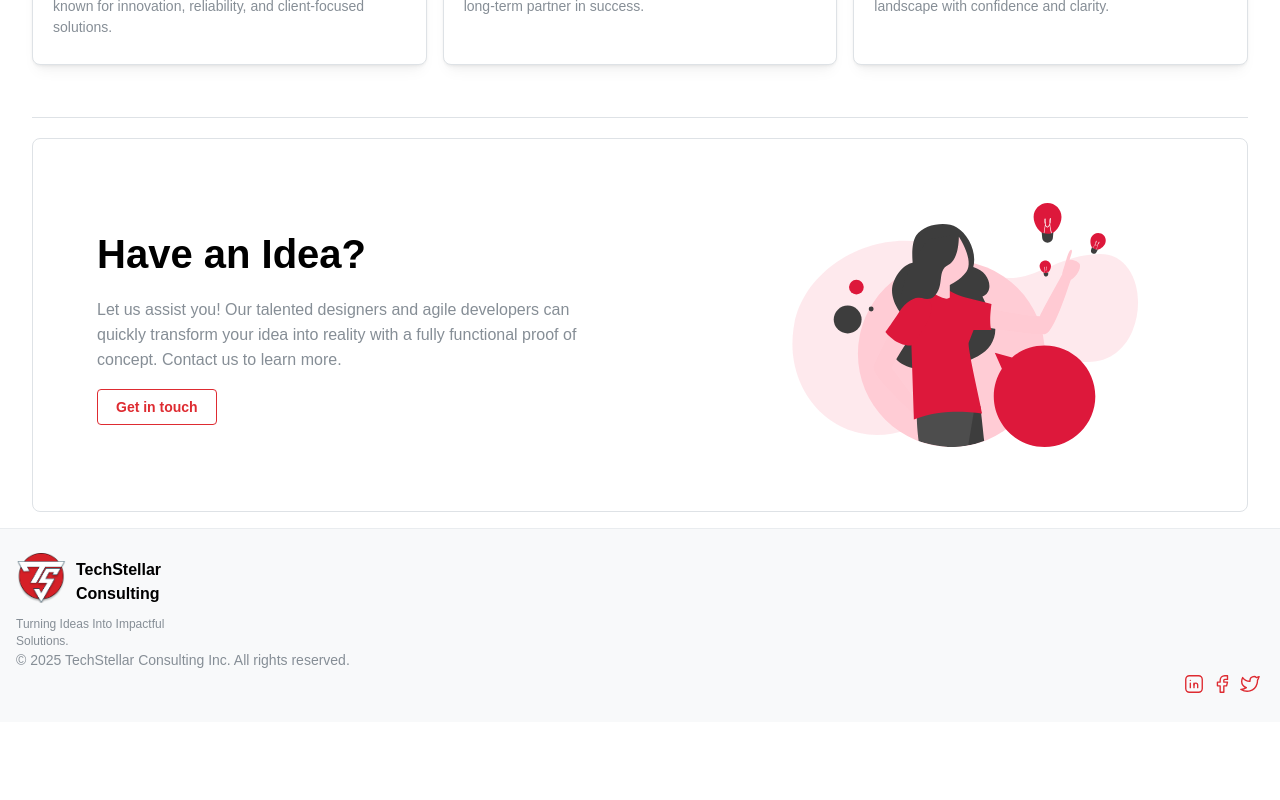
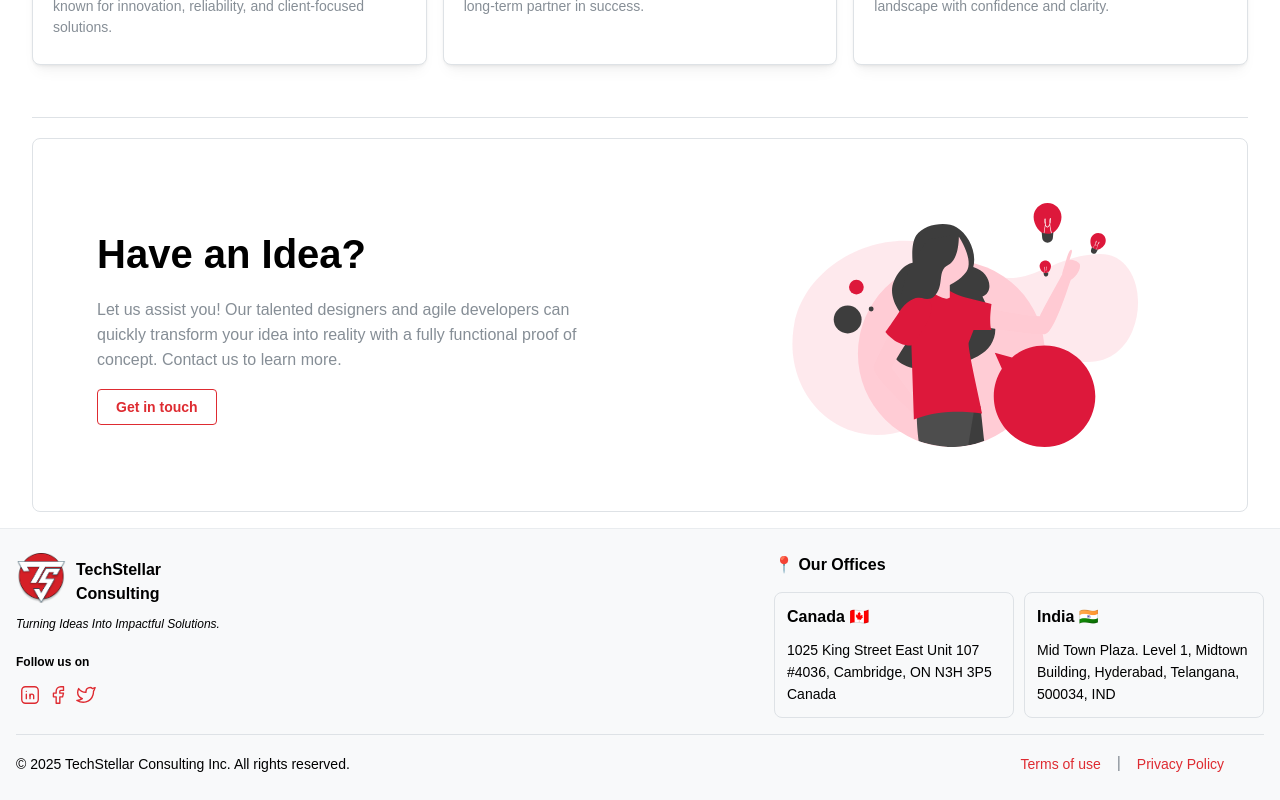
Before and after one commit to Harikodapaka/TechStellar, a Next.js app: page / in a window 1280 px wide. Shown: the part 2465-3265 px from the top of the page. Before the commit the page ends 3187 px from the top, so only its background shows below. Built offline with nearby package versions, Linux system fonts and the light colour scheme.

Commit message:
footer update

```diff
--- a/app/layout.tsx
+++ b/app/layout.tsx
@@ -13,7 +13,7 @@ export const metadata = {
 
 export default function RootLayout({ children }: { children: any }) {
   return (
-    <html lang="en" {...mantineHtmlProps} style={{ scrollBehavior: 'smooth' }}>
+    <html lang="en" {...mantineHtmlProps} style={{ scrollBehavior: 'smooth', scrollbarColor: 'var(--mantine-color-tsRed-filled) transparent' }}>
       <head>
         <ColorSchemeScript defaultColorScheme="auto" />
         <link rel="shortcut icon" href="/favicon.svg" />
--- a/components/AboutUs/AboutUs.tsx
+++ b/components/AboutUs/AboutUs.tsx
@@ -69,7 +69,7 @@ export function AboutUs() {
       </div>
       <SimpleGrid cols={{ base: 1, md: 3 }} spacing="md" mt={10}>
         {values.map((value) => (
-          <Card shadow="sm" padding="lg" radius="md" withBorder>
+          <Card shadow="sm" padding="lg" radius="md" withBorder key={value.title}>
             <Group>
               <ThemeIcon size={36} radius="xl" variant="light">
                 <value.icon size={30} stroke={2} />
--- a/components/ContactUs/ContactUs.tsx
+++ b/components/ContactUs/ContactUs.tsx
@@ -12,9 +12,7 @@ export function ContactUs() {
           <Text className={classes.description} mt="sm" mb={30}>
             Leave your email and we will get back to you within 24 hours
           </Text>
-
           <ContactIconsList />
-
           <Group mt="xl">
             <SocialLinks variant="transparent" className={classes.social} />
           </Group>
--- a/components/Footer/Footer.module.css
+++ b/components/Footer/Footer.module.css
@@ -6,7 +6,7 @@
 }
 
 .logo {
-  max-width: 200px;
+  max-width: 300px;
 
   @media (max-width: $mantine-breakpoint-sm) {
     display: flex;
@@ -68,10 +68,3 @@
   margin-bottom: calc(var(--mantine-spacing-xs) / 2);
   color: light-dark(var(--mantine-color-black), var(--mantine-color-white));
 }
-
-
-.social {
-  @media (max-width: $mantine-breakpoint-sm) {
-    margin-top: var(--mantine-spacing-xs);
-  }
-}
--- a/components/Footer/Footer.tsx
+++ b/components/Footer/Footer.tsx
@@ -1,29 +1,71 @@
-'use client';
-
-import { Container, Group, Text } from '@mantine/core';
+import Link from 'next/link';
+import {
+  Anchor,
+  Box,
+  Card,
+  Container,
+  Divider,
+  Flex,
+  Group,
+  Stack,
+  Text,
+  Title,
+} from '@mantine/core';
 import classes from '@/components/Footer/Footer.module.css';
+import { officeAddresses } from '@/components/Footer/offices';
+import { SocialLinks } from '@/components/SocialLinks/SocialLinks';
 import { TsLogo } from '@/components/TsLogo/TsLogo';
-import { SocialLinks } from '../SocialLinks/SocialLinks';
 
 export function Footer() {
   return (
     <footer className={classes.footer}>
       <Container className={classes.inner} size="xl">
+        <Stack>
           <div className={classes.logo}>
             <TsLogo />
-          <Text size="xs" c="dimmed" className={classes.description}>
+            <Text size="xs" fs="italic" className={classes.description}>
               Turning Ideas Into Impactful Solutions.
             </Text>
           </div>
+          <Flex gap={10} direction="column" align={{ base: 'center', sm: 'start' }}>
+            <Text size="xs" fw="bold" className={classes.description}>
+              Follow us on
+            </Text>
+            <Box>
+              <SocialLinks variant="subtle" />
+            </Box>
+          </Flex>
+        </Stack>
+        <Stack display={{ base: 'none', sm: 'flex' }} gap={15}>
+          <Title order={6}>📍 Our Offices</Title>
+          <Group gap={10}>
+            {officeAddresses.map((office) => (
+              <Card padding="sm" radius="md" bg="none" maw="15rem" withBorder key={office.country}>
+                <Stack gap={10}>
+                  <Text fw="bold">{office.country}</Text>
+                  <Text fz="sm">{office.address}</Text>
+                </Stack>
+              </Card>
+            ))}
+          </Group>
+        </Stack>
       </Container>
+      <Divider size="xs" m="md" />
       <Container className={classes.afterFooter} size="xl">
-        <Text c="dimmed" size="sm">
-          © 2025 TechStellar Consulting Inc. All rights reserved.
+        <Flex align="center" justify="space-between" direction={{ base: 'column', sm: 'row' }}>
+          <Text size="sm">
+            © {new Date().getFullYear()} TechStellar Consulting Inc. All rights reserved.
           </Text>
-
-        <Group gap={0} className={classes.social} justify="flex-end" wrap="nowrap">
-          <SocialLinks variant="subtle" className={classes.social} />
+          <Group pr={{ base: 'none', sm: '40' }}>
+            <Anchor size="sm" component={Link} href="/">
+              Terms of use
+            </Anchor>
+            <Text c="dimmed">|</Text>
+            <Anchor size="sm" component={Link} href="/">
+              Privacy Policy
+            </Anchor>
           </Group>
+        </Flex>
       </Container>
     </footer>
   );
--- /dev/null
+++ b/components/Footer/offices.ts
@@ -0,0 +1,10 @@
+export const officeAddresses = [
+  {
+    country: 'Canada 🇨🇦',
+    address: '1025 King Street East Unit 107 #4036, Cambridge, ON N3H 3P5 Canada',
+  },
+  {
+    country: 'India 🇮🇳',
+    address: 'Mid Town Plaza. Level 1, Midtown Building, Hyderabad, Telangana, 500034, IND',
+  },
+];
```
Lines whose indentation alone changed are shown as unchanged.
